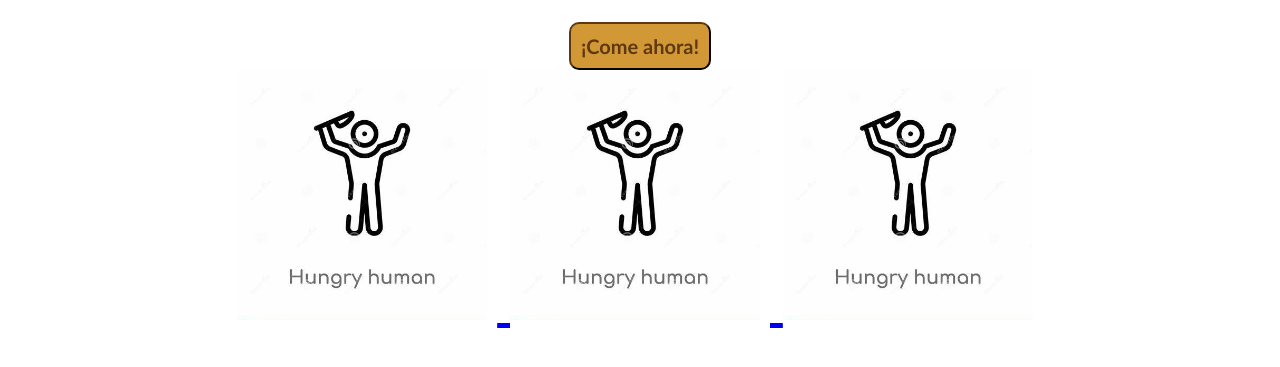
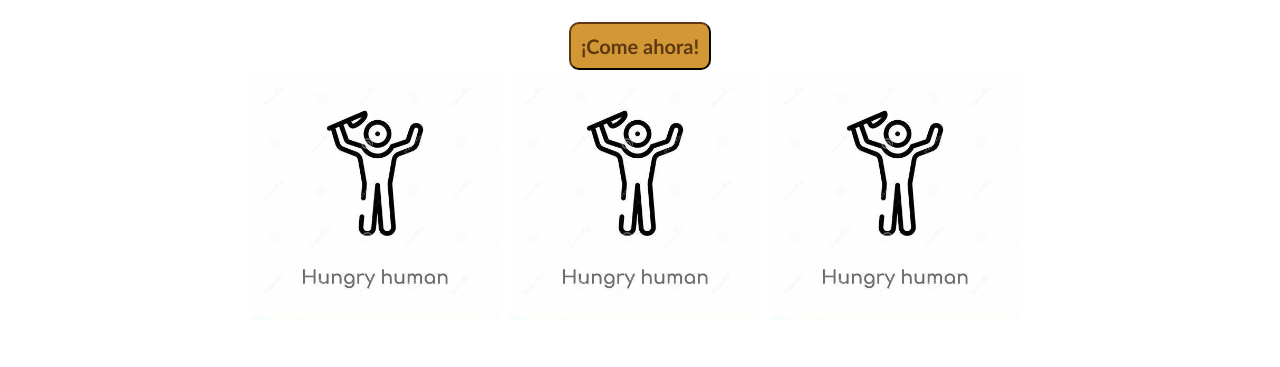
Before and after one commit to LauraFranco404/Amadores_izquierdosos, a React (Create React App) app: page / in a window 1280 px wide. Shown: the part 415-782 px from the top of the page. Built offline with nearby package versions, Linux system fonts and the light colour scheme.

Commit message:
Add files via upload

```diff
--- a/package.json
+++ b/package.json
@@ -8,8 +8,12 @@
     "@testing-library/user-event": "^13.5.0",
     "react": "^18.2.0",
     "react-dom": "^18.2.0",
+    "react-redux": "^8.1.2",
     "react-router-dom": "^6.15.0",
     "react-scripts": "5.0.1",
+    "redux": "^4.2.1",
+    "redux-devtools-extension": "^2.13.9",
+    "redux-thunk": "^2.4.2",
     "styled-components": "^6.0.7",
     "web-vitals": "^2.1.4"
   },
--- a/src/pages/Home/Help/Help.js
+++ b/src/pages/Home/Help/Help.js
@@ -67,9 +67,8 @@ function Help() {
             </div>
           </div>
         </div>
-
+      </div>
     </div>
-  </div>
   )
 };
 
--- a/src/pages/Home/Home/Home.css
+++ b/src/pages/Home/Home/Home.css
@@ -18,11 +18,11 @@
 }
 
 .contenedorImagenes{
-    display: flex; /* Utiliza un contenedor flex para alinear las imágenes */
+    display: flex;
 }
 
 .imagenes{
     width: 250px;
     height: 250px;
-    margin-right: 10px; /* Añade un margen derecho entre las imágenes (opcional) */
+    margin-right: 10px;
   }
--- a/src/pages/Home/Home/Home.js
+++ b/src/pages/Home/Home/Home.js
@@ -5,12 +5,10 @@ import Barra from "../../../components/Barra/Barra"
 import { Link } from "react-router-dom";
 
 const Imagen = () => {
-    return (
-      <Link to="/">
-          <img src="/imagen1.jpeg" alt="Icono" className="imagenes"/> {/* Cambia la ruta según la ubicación de tu favicon.ico */}
-      </Link>
-    );
-  }
+  return (
+    <img src="/imagen1.jpeg" alt="Icono" className="imagenes"/>
+  );
+}
 // Define el componente IconLink fuera de la función Home
 
 
--- a/src/pages/Home/Login/Login.css
+++ b/src/pages/Home/Login/Login.css
@@ -13,8 +13,7 @@
     font-family:'Gill Sans', 'Gill Sans MT', Calibri, 'Trebuchet MS', sans-serif;
 }
 
-
-.tabla {
+.tabla{
     width: 45%;
     border-collapse: collapse;
     border: 6px solid;
@@ -22,19 +21,17 @@
     margin: 0 auto;
   }
 
-  /* Estilos para las celdas */
-.celda {
+.celda{
     border: 6px solid;
-    border-color: #5D3810; /* Establece el ancho del borde */
+    border-color: #5D3810;
     padding: 20px;
 }
 
-  /* Estilos para los input */
-input {
+input{
     width: 100%;
     font-size: 50px;
     color:#A29182;
-    border: none; /* Elimina los bordes del input */
+    border: none;
     outline: none; /* Elimina el borde de enfoque al hacer clic */
     font-family:'Gill Sans', 'Gill Sans MT', Calibri, 'Trebuchet MS', sans-serif;
 }
@@ -49,3 +46,5 @@ input {
     font-size: 30px;
     color:#5D3810;
 }
+
+/*space between*/
--- a/src/pages/Home/Login/Login.js
+++ b/src/pages/Home/Login/Login.js
@@ -21,7 +21,7 @@ function Login() {
         </div>
         <div>
           <div className="celda">
-            <input type="text" placeholder="Contraseña" />
+            <input type="password" placeholder="Contraseña" />
           </div>
         </div>
       </div>
```
Also changed, not shown: src/components/Barra/Barra.js (+6 -6 lines), 1 other file (tests, documents, lock files or other folders).
